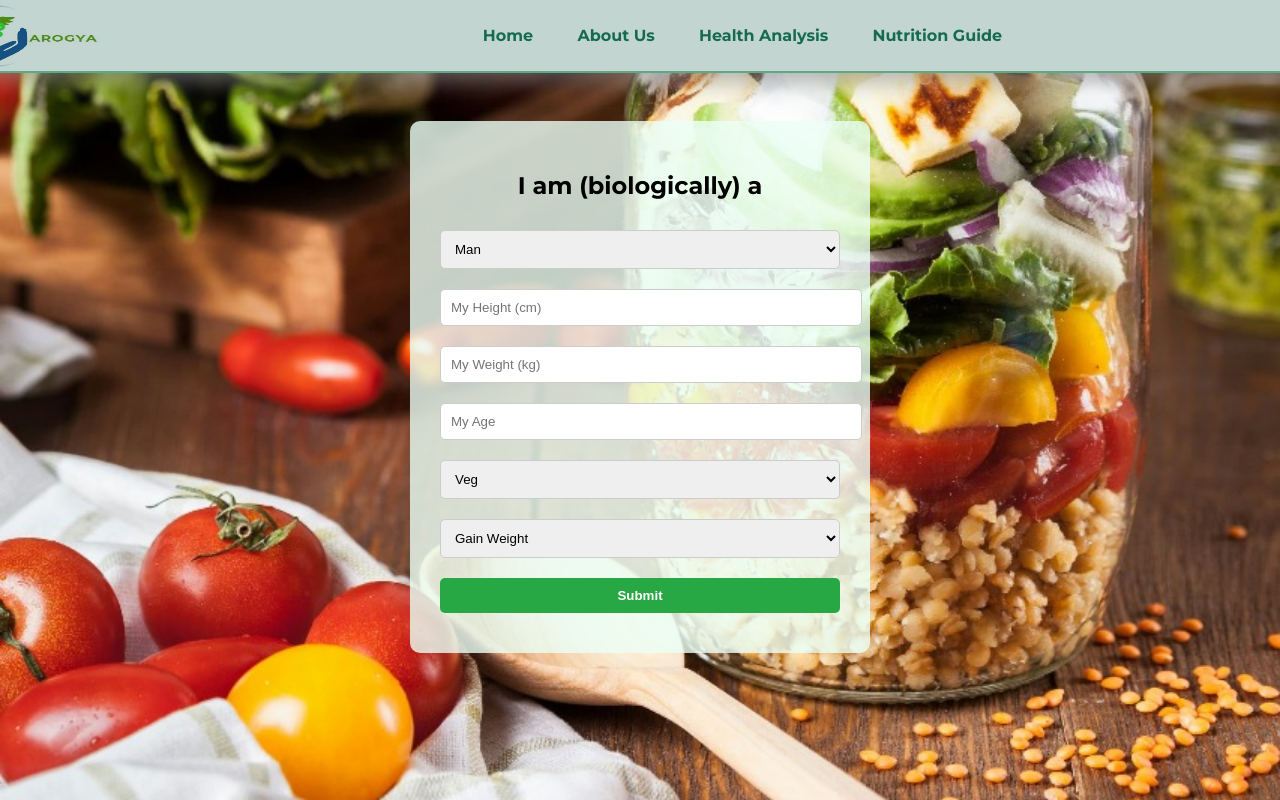
After one commit to swarnajit266/Multiple-Disease-Prediction-using-Machine-Learning-with-Smart-Diet-Chart, a Flask app: page /nutrition in a window 1280 px wide. The commit adds this page. Run offline with Flask 3, Linux system fonts and the light colour scheme; parts of the project's set-up code (start-up, migrations or seed data) failed here and were passed over.

Commit message:
add diet chart

```diff
--- a/app.py
+++ b/app.py
@@ -81,6 +81,34 @@ def predict():
 
     # Render the same page with the prediction result
     return render_template('health.html', result=result_message, disease_type=disease_type)
+@app.route('/nutrition')
+def nutrition():
+    return render_template('nutrition.html')
+
+@app.route('/diet-chart', methods=['POST'])
+def diet_chart():
+    data = {
+        'gender': request.form['gender'],
+        'height': int(request.form['height']),
+        'weight': int(request.form['weight']),
+        'age': int(request.form['age']),
+        'diet': request.form['diet'],
+        'goal': request.form['goal']
+    }
+
+    # Basic logic (can be replaced by ML model or DB)
+    if data['goal'] == 'Gain Weight' and data['diet'] == 'Non-Veg':
+        meals = ["Fish (like salmon, mackerel, sardines)","Chicken thighs / drumsticks ","Eggs and Prawns / Shrimp ","Red meat (mutton)","Banana Shake", "Paneer Sandwich", "Rice & Dal", "Nuts"]
+    elif data['goal'] == 'Gain Weight' and data['diet'] == 'Veg':
+        meals = ["Paneer Tikka", "Chickpea Salad", "Vegetable Biryani", "Peanut Butter Toast", "Banana Shake", "Oats with Milk", "Rice & Dal", "Nuts"]
+    elif data['goal'] == 'Lose Weight' and data['diet'] == 'Non-Veg':
+        meals = ["Oats", "Boiled Eggs", "Salad", "Skinless chicken breast (grilled/boiled)","Eggs (boiled or poached)","Grilled Tofu"]
+    elif data['goal'] == 'Lose Weight' and data['diet'] == 'Veg':
+        meals = ["Oats", "Salad", "Grilled Tofu"," Greek yogurt", "lentils", "beans", "chickpeas", "sprouts", "quinoa"]
+    else:
+        meals = ["Roti & Sabzi", "Curd Rice", "Fruit Bowl"]
+
+    return render_template("diet-chart.html", data=data, meals=meals)
 
 
 if __name__ == '__main__':
--- /dev/null
+++ b/static/cs/style2.css
@@ -0,0 +1,117 @@
+@import url('https://fonts.googleapis.com/css2?family=Montserrat:ital,wght@0,100..900;1,100..900&display=swap');
+body {
+    margin: 0;
+    padding: 0;
+    font-family: "Montserrat", serif;
+    background: url("/static/images/nutrition_img.jpg") no-repeat center center fixed;
+    background-size: cover;
+    animation: backgroundMove 10s infinite alternate ease-in-out;
+  }
+    @keyframes backgroundMove {
+    0% {
+        background-position: center top;
+    }100% {
+        background-position: center bottom;
+    }
+  }
+  nav {
+    background: rgba(194, 213, 208); /* #00be59; */
+    /* padding: 15px 20px; */
+    display:  flex;
+    justify-content: center;
+    align-items: center;
+    /* color: rgb(255, 255, 255); */
+     padding-left: 10%;
+    padding-right: 10%;
+    /* background: rgb(191 199 224); */
+    /* box-shadow: 5px 5px 15px 5px #88888896; */
+    filter: drop-shadow(10px 10px 10px #88888896);
+    outline: 2px solid #5fa989;
+}
+
+.hero{
+    position: sticky;
+    top: 0;
+    z-index: 100;
+ }
+.logo{
+    position: relative;
+    right: 25vw;
+    mix-blend-mode: multiply;
+}
+#acc{
+    position: relative;
+    left: 90px;
+}
+nav ul li{
+    list-style-type: none;
+    display: inline-block;
+    padding: 10px 20px;
+
+}
+
+.nav_links li a{
+    text-decoration: none;
+    color:rgba(10, 100, 67, 0.934);
+    /* transition: all 0.3s ease 0s; */
+    font-weight: bold;
+    position: relative;
+    padding: 5px 0;
+    transition: color 0.3s ease;
+}
+.nav_links a:hover{
+    color: #83c9ab;
+
+}
+.nav_links a::after{
+    content:'';
+    position:absolute;
+    width: 0;
+    height: 2px;
+    background: #83c9ab;
+    bottom: 0;
+    left: 50%;
+    transition: all 0.3s ease;
+}
+.nav_links a:hover::after{
+    width: 100%;
+    left: 0;
+}
+
+
+
+  .form-container {
+    width: 400px;
+    margin: 50px auto;
+    background: rgba(235, 255, 245, 0.8);
+    padding: 30px;
+    border-radius: 10px;
+  }
+
+  form h2 {
+    text-align: center;
+    font-weight: bold;
+  }
+
+  form input, form select, form button {
+    width: 100%;
+    margin: 10px 0;
+    padding: 10px;
+    border-radius: 5px;
+    border: 1px solid #ccc;
+  }
+
+  form button {
+    background-color: #28a745;
+    color: white;
+    border: none;
+    font-weight: bold;
+  }
+
+/* Background */
+/* body {
+    background: url('background.jpg') no-repeat center center fixed;
+    background-size: cover;
+    margin: 0;
+    font-family: Arial, sans-serif;
+}
--- a/templates/health.html
+++ b/templates/health.html
@@ -23,7 +23,7 @@
                 <li><a href="{{ url_for('home') }}">Home</a></li>
                 <li><a href="#">About Us</a></li>
                 <li><a href="{{ url_for('health') }}">Health Analysis</a></li>
-                <!-- <li><a href="#">Nutrition Guide</a></li> -->
+                <li><a href="{{ url_for('nutrition') }}">Nutrition Guide</a></li>
             </ul>
         </nav>
     </div>
--- /dev/null
+++ b/templates/nutrition.html
@@ -0,0 +1,146 @@
+<!-- <!DOCTYPE html>
+<html lang="en">
+<head>
+  <meta charset="UTF-8" />
+  <meta name="viewport" content="width=device-width, initial-scale=1.0"/>
+  <title>Arogya Health Form</title>
+  <link rel="stylesheet" href="/static/style.css" />
+</head>
+<body>
+  <nav>
+    <ul>
+      <li>Home</li>
+      <li>About Us</li>
+      <li>Health Analysis</li>
+      <li>Nutrition Guide</li>
+      <li>Account</li>
+    </ul>
+  </nav>
+
+  <div class="form-container">
+    <form action="/diet-chart" method="POST">
+      <h2>I am (biologically) a</h2>
+      <select name="gender" required>
+        <option value="Man">Man</option>
+        <option value="Woman">Woman</option>
+      </select>
+
+      <input type="number" name="height" placeholder="My Height (cm)" required>
+      <input type="number" name="weight" placeholder="My Weight (kg)" required>
+      <input type="number" name="age" placeholder="My Age" required>
+
+      <select name="diet" required>
+        <option value="Veg">Veg</option>
+        <option value="Non-Veg">Non-Veg</option>
+      </select>
+
+      <select name="goal" required>
+        <option value="Gain Weight">Gain Weight</option>
+        <option value="Lose Weight">Lose Weight</option>
+        <option value="Maintain Weight">Maintain Weight</option>
+      </select>
+
+      <button type="submit">Submit</button>
+    </form>
+  </div>
+</body>
+</html> -->
+
+
+
+<!DOCTYPE html>
+<html lang="en">
+
+<head>
+  <meta charset="UTF-8">
+  <meta name="viewport" content="width=device-width, initial-scale=1.0">
+  <title>Health Form</title>
+  <!-- <script src="https://cdn.tailwindcss.com"></script> -->
+  <link rel="stylesheet" href="/static/cs/style2.css">
+  <!-- <style>
+        body {
+            background: url('WhatsApp Image 2025-03-27 at 17.00.55_f484c841.jpg') no-repeat center center fixed;
+            background-size: cover;
+            animation: backgroundMove 10s infinite alternate ease-in-out;
+        }
+
+        @keyframes backgroundMove {
+            0% {
+                background-position: center top;
+            }
+            100% {
+                background-position: center bottom;
+            }
+        }
+
+
+    </style> -->
+</head>
+
+
+<body>
+  <!-- <nav class="navbar">
+    <img src="/static/images/logo.jpg" alt="Logo" class="logo" height="67px"width="165px">
+    <div class="nav-links">
+      <a href="#">Home</a>
+      <a href="#">About Us</a>
+      <a href="#">Health Analysis</a>
+      <a href="#">Nutrition Guide</a>
+    </div>
+  </nav> -->
+   <div class="hero">
+        <nav>
+            <img class="logo" src="/static/images/Arogya.jpg" alt="" srcset="" height="67px" width="165px">
+            <ul class="nav_links">
+                <li><a href="{{ url_for('home') }}">Home</a></li>
+                <li><a href="#">About Us</a></li>
+                <li><a href="{{ url_for('health') }}">Health Analysis</a></li>
+                <li><a href="{{ url_for('nutrition') }}">Nutrition Guide</a></li>
+            </ul>
+            <!-- <button type="button" id="acc">Account</button> -->
+        </nav>
+    </div>
+
+
+
+  <div class="flex justify-center items-center min-h-screen">
+
+    <div class="form-container">
+      <form action="/diet-chart" method="POST">
+        <h2>I am (biologically) a</h2>
+        <select name="gender" required>
+          <option value="Man">Man</option>
+          <option value="Woman">Woman</option>
+        </select>
+
+        <input type="number" name="height" placeholder="My Height (cm)" required>
+        <input type="number" name="weight" placeholder="My Weight (kg)" required>
+        <input type="number" name="age" placeholder="My Age" required>
+
+        <select name="diet" required>
+          <option value="Veg">Veg</option>
+          <option value="Non-Veg">Non-Veg</option>
+        </select>
+
+        <select name="goal" required>
+          <option value="Gain Weight">Gain Weight</option>
+          <option value="Lose Weight">Lose Weight</option>
+          <option value="Maintain Weight">Maintain Weight</option>
+        </select>
+
+        <button type="submit">Submit</button>
+      </form>
+      <!-- <div id="account-section" class="hidden overlay">
+        <div class="account-container">
+            <h2>Account</h2>
+            <button class="action-btn bg-blue-600" onclick="showLogin()">Log In</button>
+            <button class="action-btn bg-green-600" onclick="showSignup()">Sign Up</button>
+            <button class="action-btn bg-gray-600" onclick="toggleAccountSection()">Back</button>
+            <button class="close-btn" onclick="toggleAccountSection()">&times;</button>
+        </div>
+    </div> -->
+
+      <!-- <script src="script.js"></script> -->
+</body>
+
+</html>
```
Also changed, not shown: templates/diet-chart.html (added, +22 -0 lines), templates/home.html (+7 -7 lines), static/images/nutrition_img.jpg (added).
